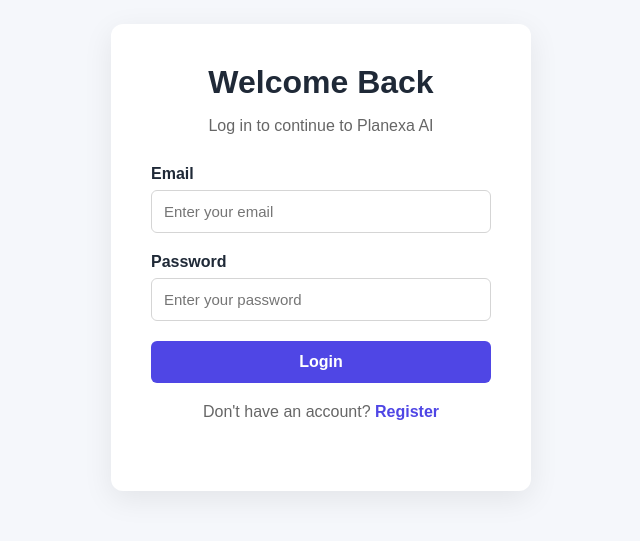
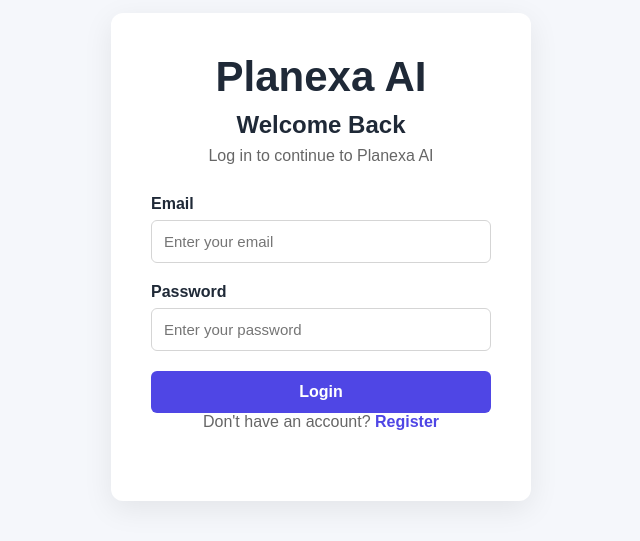
Before and after one commit to chanakyadarahas/planexa-Ai, a React (Vite) app in the folder client/: page /login in a window 1280 px wide. Shown: the part 143-684 px from the top of the page, without its empty margins (319-959 px from the left). Built offline with nearby package versions, Linux system fonts and the light colour scheme.

Commit message:
Improve login page branding

```diff
--- a/client/src/index.css
+++ b/client/src/index.css
@@ -1508,3 +1508,21 @@
   } .dashboard-welcome h2 { font-size: 21px;
   }
 }
+
+.auth-brand {
+  font-size: 42px;
+  font-weight: 700;
+  margin-bottom: 12px;
+  text-align: center;
+}
+
+.auth-card h2 {
+  font-size: 24px;
+  font-weight: 600;
+  margin-bottom: 8px;
+  text-align: center;
+}
+
+.auth-card > p {
+  margin-top: 0;
+}
--- a/client/src/pages/Login.jsx
+++ b/client/src/pages/Login.jsx
@@ -40,8 +40,9 @@
   return (
     <div className="auth-page">
       <div className="auth-card">
-        <h1>Welcome Back</h1>
-        <p>Log in to continue to Planexa AI</p>
+        <h1 className="auth-brand">Planexa AI</h1>
+          <h2>Welcome Back</h2>
+            <p>Log in to continue to Planexa AI</p>
 
         <form onSubmit={handleLogin}>
           <div className="auth-field">
```
